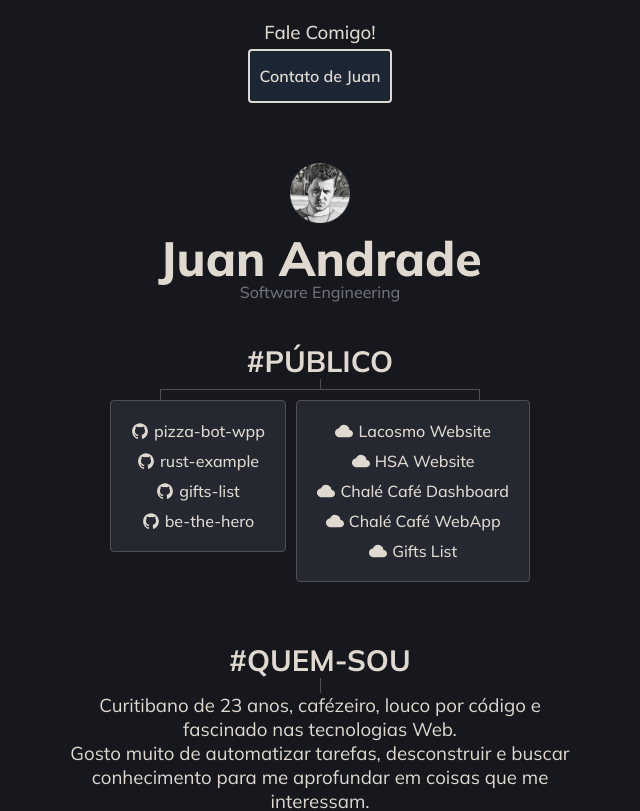
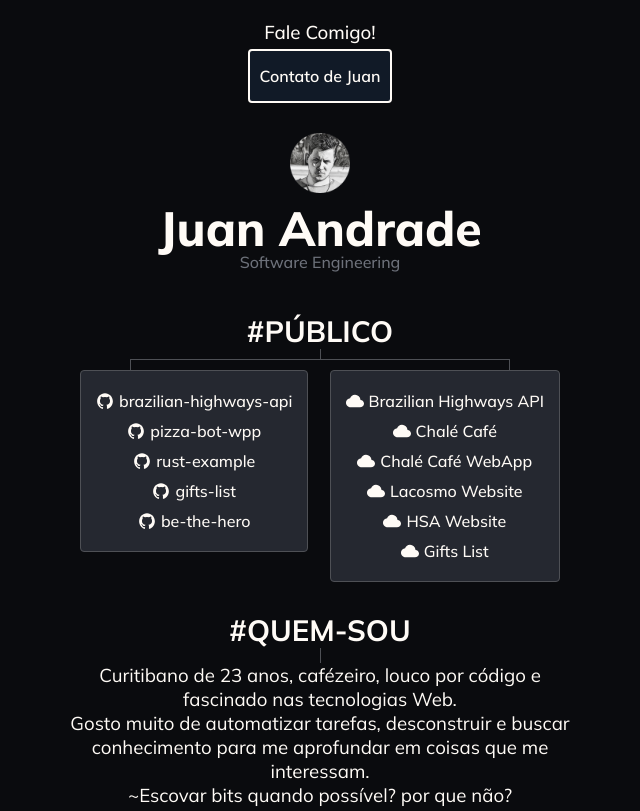
Before and after one commit to JuanFelix88/my-devsite, a Next.js app: page / in a window 1280 px wide. Shown: the top 811 px of the page, without its empty margins (320-960 px from the left). Built offline with nearby package versions, Linux system fonts and the light colour scheme.

Commit message:
chore: improve curriculum with new projects

```diff
--- a/src/components/Tree/index.tsx
+++ b/src/components/Tree/index.tsx
@@ -27,6 +27,11 @@ const Tree: React.FC = () => {
       <ContainerBoxes>
         <Box>
           <Items>
+            <Item title="Projeto open-source mantido por mim com o objetivo de mapear as rodovias brasileiras">
+              <a href="https://github.com/JuanFelix88/brazilian-highways-api">
+                <IoLogoGithub size={18} /> brazilian-highways-api
+              </a>
+            </Item>
             <Item>
               <a href="https://github.com/JuanFelix88/pizza-bot-wpp">
                 <IoLogoGithub size={18} /> pizza-bot-wpp
@@ -56,6 +61,33 @@ const Tree: React.FC = () => {
           <Items>
             <Item>
               <a
+                href="https://brazilian-highways-api.vercel.app/"
+                title="Documentação da api pública"
+              >
+                <IoCloudSharp size={18} />
+                Brazilian Highways API
+              </a>
+            </Item>
+            <Item>
+              <a
+                href="https://website.chalecafe.com.br"
+                title="Página principal da aplicação Chalé Café"
+              >
+                <IoCloudSharp size={18} />
+                Chalé Café
+              </a>
+            </Item>
+            <Item>
+              <a
+                href="https://chalecafe.com.br"
+                title="Aplicação Web com mais de 100 usuários"
+              >
+                <IoCloudSharp size={18} />
+                Chalé Café WebApp
+              </a>
+            </Item>
+            <Item>
+              <a
                 href="https://lacosmo.vercel.app"
                 title="Website institucional da empresa Lacosmo"
               >
@@ -73,24 +105,6 @@ const Tree: React.FC = () => {
               </a>
             </Item>
             <Item>
-              <a
-                href="https://dashboard.chalecafe.com.br"
-                title="Aplicação Web para gerenciamento de uma cantina escolar"
-              >
-                <IoCloudSharp size={18} />
-                Chalé Café Dashboard
-              </a>
-            </Item>
-            <Item>
-              <a
-                href="https://chalecafe.com.br"
-                title="Aplicação Web com mais de 100 usuários"
-              >
-                <IoCloudSharp size={18} />
-                Chalé Café WebApp
-              </a>
-            </Item>
-            <Item>
               <a href="https://gifts-list.vercel.app/">
                 <IoCloudSharp size={18} />
                 Gifts List
--- a/src/components/Tree/styles.ts
+++ b/src/components/Tree/styles.ts
@@ -1,6 +1,6 @@
 import styled from 'styled-components';
 
-const CONTAINER_STRIP_WIDTH = `320px`;
+const CONTAINER_STRIP_WIDTH = `380px`;
 const MOBILE_BREAKPOINT = `450px`;
 
 export const Container = styled.div`
@@ -55,7 +55,7 @@ export const Box = styled.div`
   display: flex;
   flex-direction: column;
   align-items: center;
-  padding: 15px 5px;
+  padding: 15px 0;
   background-color: ${(p) => p.theme.colors.softWhite};
   border: 1px solid ${(p) => p.theme.colors.softGrey};
   border-radius: 4px;
--- a/src/pages/index.tsx
+++ b/src/pages/index.tsx
@@ -76,8 +76,8 @@ const Home: React.FC = () => {
         <SingleTree />
         <DescriptionContainer>
           <p>
-            Curitibano de 23 anos, cafézeiro, louco por código e fascinado nas
-            tecnologias Web.
+            Curitibano de {new Date().getFullYear() - 1999} anos, cafézeiro,
+            louco por código e fascinado nas tecnologias Web.
           </p>
           <p>
             Gosto muito de automatizar tarefas, desconstruir e buscar
--- a/src/styles/pages/index.ts
+++ b/src/styles/pages/index.ts
@@ -46,7 +46,7 @@ export const PublicSection = styled.section`
   flex-direction: column;
   align-items: center;
   justify-content: center;
-  padding: 30px 10px;
+  padding: 30px px;
 
   & > h1 {
     font-size: 36pt;
--- a/src/styles/theme.tsx
+++ b/src/styles/theme.tsx
@@ -1,11 +1,11 @@
 const theme = {
   colors: {
-    white: `#16181d`,
+    white: `#0a0b0e`,
     softWhite: `#252830`,
     softBlue: `#4DA0FD1A`,
     blue: `rgba(77, 160, 253, 0.21)`,
     softCyan: `#b4d4f8`,
-    black: `#e0d9d0`,
+    black: `#fffbf6`,
     softGrey: `#4e5055`,
     grey: `#6d717a`,
   },
```
